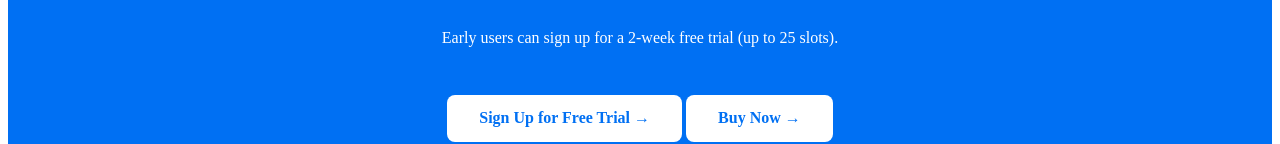
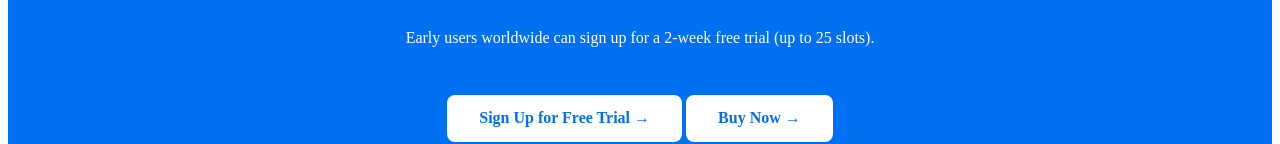
Before and after one commit to Simnawa/Symdeslow-compare-tool, a plain HTML site: page index.html in a window 1280 px wide. Shown: the part 3028-3172 px from the top of the page. Drawn offline with Linux system fonts and the light colour scheme.

Commit message:
Fix HTML encoding issues in index.html

```diff
--- a/index.html
+++ b/index.html
@@ -110,7 +110,7 @@
   <section class="cta-section" id="buy-now">
     <h2>Purchase Symdeslow Compare Tool</h2>
     <p>Currently available only to purchasers from the EU and the UK. Global access will come after Merchant of Record integration.</p>
-    <p>Early users can sign up for a 2-week free trial (up to 25 slots).</p>
+    <p>Early users worldwide can sign up for a 2-week free trial (up to 25 slots).</p>
     <a href="https://symdeslow-compare-tool.pages.dev/signup" class="button">Sign Up for Free Trial →</a>
     <a href="https://payhip.com/b/AVLhm" class="button">Buy Now →</a>
   </section>
```
